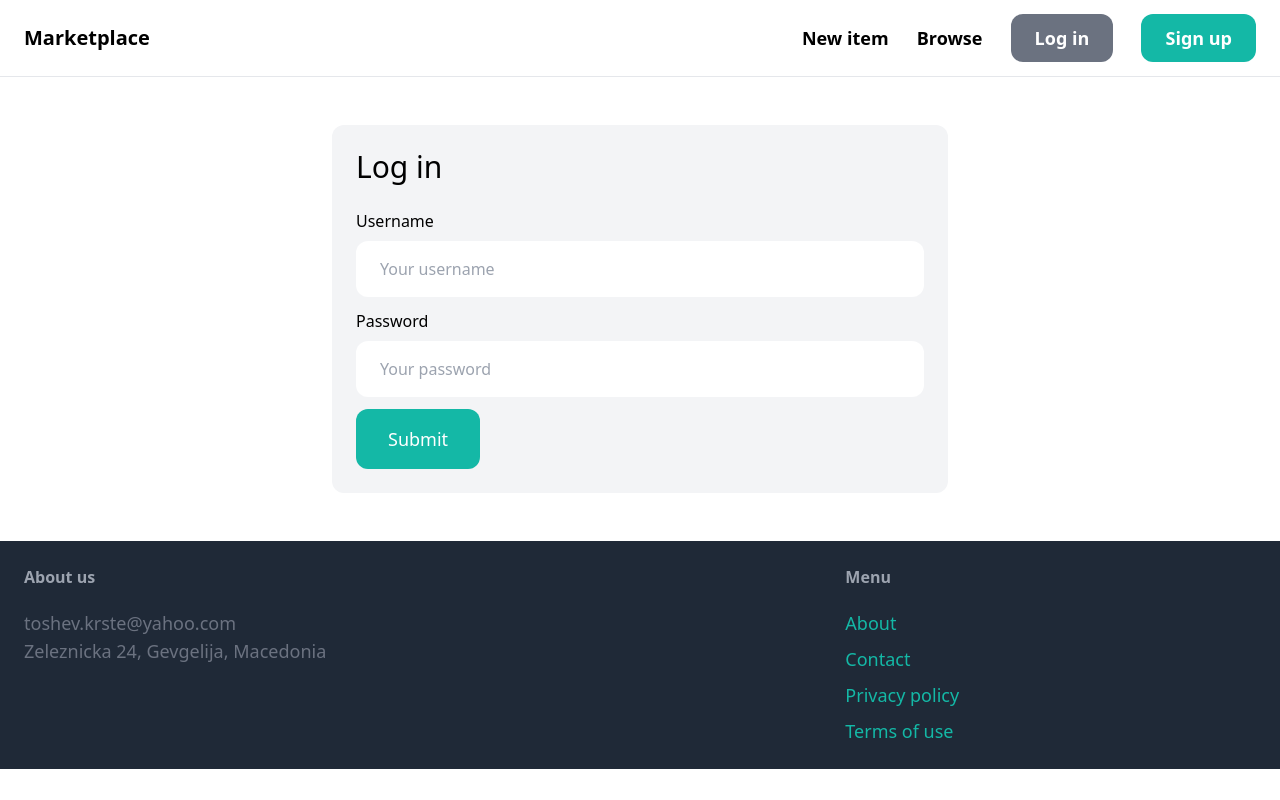
After one commit to toshevk/django-marketplace, a Django app: page /login/ in a window 1280 px wide. The commit adds this page. Run offline with Django 5.2, Linux system fonts and the light colour scheme; some libraries are stand-ins or nearby versions.

Commit message:
Create login form. Create login page. Connect login to urls

```diff
--- a/core/forms.py
+++ b/core/forms.py
@@ -1,6 +1,18 @@
 from django import forms
-from django.contrib.auth.forms import UserCreationForm
+from django.contrib.auth.forms import UserCreationForm, AuthenticationForm
 from django.contrib.auth.models import User
+
+
+class LoginForm(AuthenticationForm):
+    username = forms.CharField(max_length=120, widget=forms.TextInput(attrs={
+        'placeholder': 'Your username',
+        'class': 'w-full py-4 px-6 rounded-xl'
+    }))
+
+    password = forms.CharField(max_length=255, widget=forms.PasswordInput(attrs={
+        'placeholder': 'Your password',
+        'class': 'w-full py-4 px-6 rounded-xl'
+    }))
 
 
 class SignupForm(UserCreationForm):
--- a/core/templates/core/base.html
+++ b/core/templates/core/base.html
@@ -15,7 +15,7 @@
             <a href="#" class="text-lg font-semibold hover:text-gray-500">New item</a>
             <a href="#" class="text-lg font-semibold hover:text-gray-500">Browse</a>
 
-            <a href="#" class="px-6 py-3 text-lg font-semibold bg-gray-500 text-white rounded-xl hover:bg-gray-700">Log in</a>
+            <a href="{% url 'core:login' %}" class="px-6 py-3 text-lg font-semibold bg-gray-500 text-white rounded-xl hover:bg-gray-700">Log in</a>
             <a href="{% url 'core:signup' %}" class="px-6 py-3 text-lg font-semibold bg-teal-500 text-white rounded-xl hover:bg-teal-700">Sign up</a>
         </div>
     </nav>
--- /dev/null
+++ b/core/templates/core/login.html
@@ -0,0 +1,37 @@
+{% extends 'core/base.html' %}
+
+{% block title %}
+    Log in
+{% endblock %}
+
+{% block content %}
+<div class="w-1/2 my-6 mx-auto p-6 bg-gray-100 rounded-xl">
+    <h1 class="mb-6 text-3xl">Log in</h1>
+
+    <form method="post" action=".">
+        {% csrf_token %}
+
+        <div class="mb-3">
+            <label class="inline-block mb-2">Username</label><br>
+            {{ form.username }}
+        </div>
+
+        <div class="mb-3">
+            <label class="inline-block mb-2">Password</label><br>
+            {{ form.password }}
+        </div>
+
+        {% if form.errors or form.non_field_errors %}
+            <div class="mb-3 p-6 bg-red-100 rounded-xl">
+                {% for field in form %}
+                    {{ field.errors }}
+                {% endfor %}
+
+                {{ form.non_field_errors }}
+            </div>
+        {% endif %}
+
+        <button class="py-4 px-8 text-lg bg-teal-500 hover:bg-teal-700 rounded-xl text-white">Submit</button>
+    </form>
+</div>
+{% endblock %}
--- a/core/urls.py
+++ b/core/urls.py
@@ -1,10 +1,15 @@
 from django.urls import path
+from django.contrib.auth import views as auth_views
+
 from . import views
+from .forms import LoginForm
 
 app_name = 'core'
 
 urlpatterns = [
     path('', views.index, name='index'),
     path('contact/', views.contact, name='contact'),
-    path('signup/', views.signup, name='signup')
+    path('signup/', views.signup, name='signup'),
+    path('login/', auth_views.LoginView.as_view(
+        template_name='core/login.html', authentication_form=LoginForm), name='login'),
 ]
--- a/marketplace/settings.py
+++ b/marketplace/settings.py
@@ -26,6 +26,10 @@ SECRET_KEY = 'django-insecure-a@)zh2e8-)^i_bk9(x3m_qj%iq0#9d&-k=(g_)nq9k74+qv5xf
 DEBUG = True
 
 ALLOWED_HOSTS = []
+
+LOGIN_URL = '/login/'
+LOGIN_REDIRECT_URL = '/'
+LOGOUT_REDIRECT_URL = '/'
 
 
 # Application definition
--- a/marketplace/urls.py
+++ b/marketplace/urls.py
@@ -18,10 +18,12 @@ from django.conf import settings
 from django.conf.urls.static import static
 from django.contrib import admin
 from django.urls import path, include
+from django.views.generic.base import RedirectView
 
 
 urlpatterns = [
     path('', include('core.urls')),
     path('items/', include('item.urls')),
     path('admin/', admin.site.urls),
+    path('favicon.ico', RedirectView.as_view(url='static/favicon.ico')),
 ] + static(settings.MEDIA_URL, document_root=settings.MEDIA_ROOT)
```
Also changed, not shown: db.sqlite3.
